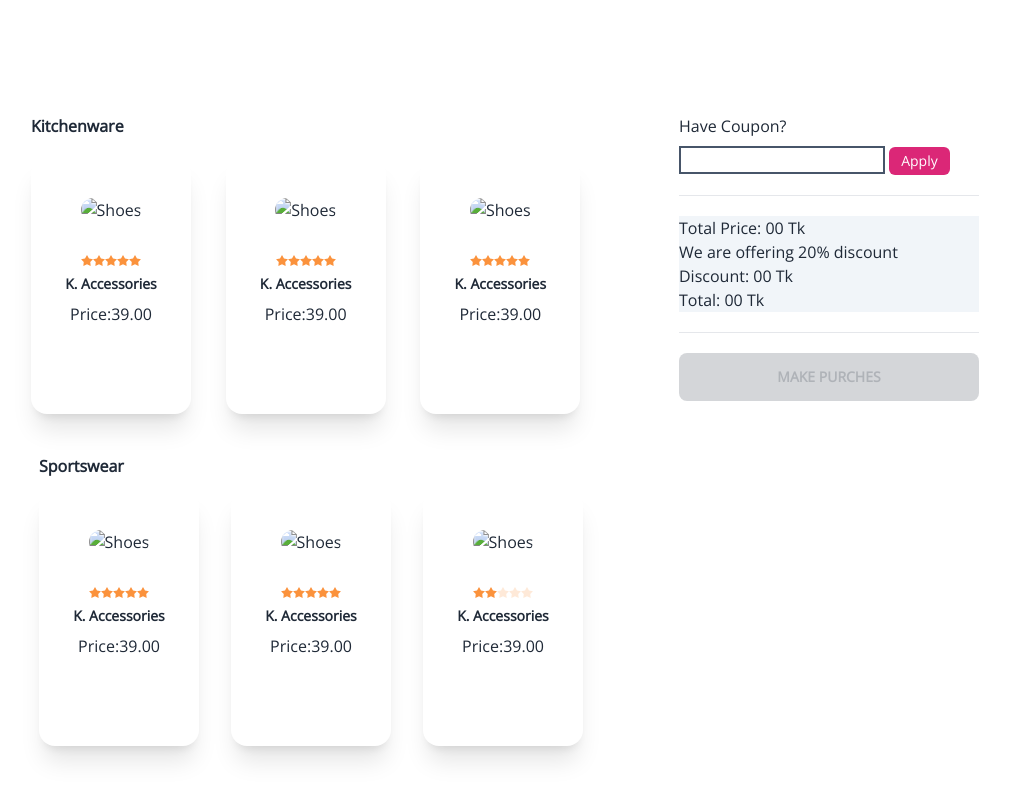
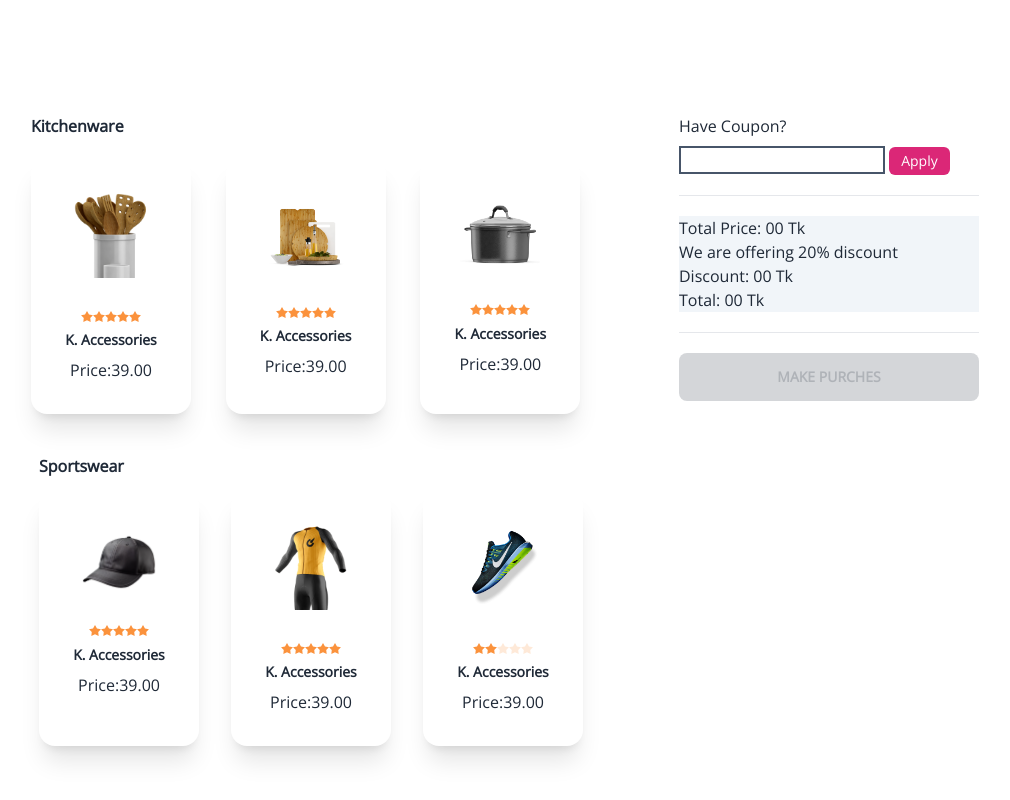
Before and after one commit to afsanaabrar/New-folder, a plain HTML site: page index.html in a window 1280 px wide. Shown: the part 498-1298 px from the top of the page, without its empty margins (25-1035 px from the left). Drawn offline with nearby package versions, Linux system fonts and the light colour scheme; the site is published under a folder, as on GitHub Pages, so addresses that start at the root find nothing.

Commit message:
last add

```diff
--- a/index.html
+++ b/index.html
@@ -43,7 +43,7 @@
  <!-- 1sr card -->
  <div  class="card w-32 h-56 lg:w-40 lg:h-64 bg-base-100 shadow-xl md:w-40 md:h-56 ">
     <figure id="parina" onclick="firastCard(this)" class="px-10 pt-10">
-      <img src="/images/prod1.png" alt="Shoes" class="rounded-xl" />
+      <img src="./images/prod1.png" alt="Shoes" class="rounded-xl" />
     </figure>
     <div class="card-body items-center text-center">
          <!-- xs -->
@@ -63,7 +63,7 @@
      <!-- 2nd card -->
      <div  class="card w-32 h-56  lg:w-40 bg-base-100 shadow-xl lg:h-64 md:w-40 md:h-56 ">
         <figure id="parina"  onclick="firastCard(this)" class="px-10 pt-10">
-          <img src="/images/prod2.png" alt="Shoes" class="rounded-xl" />
+          <img src="./images/prod2.png" alt="Shoes" class="rounded-xl" />
         </figure>
         <div class="card-body items-center text-center">
              <!-- xs -->
@@ -83,7 +83,7 @@
          <!--3rd card -->
     <div  class="card w-32 h-56 lg:w-40 bg-base-100 shadow-xl lg:h-64  md:w-40 md:h-56 ">
         <figure id="parina"  onclick="firastCard(this)" class="px-10 pt-10">
-          <img src="/images/prod3.png" alt="Shoes" class="rounded-xl" />
+          <img src="./images/prod3.png" alt="Shoes" class="rounded-xl" />
         </figure>
         <div class="card-body items-center text-center">
              <!-- xs -->
@@ -112,7 +112,7 @@
          <!-- 1sr card -->
     <div  class="card w-32 h-56 lg:w-40  md:w-40 md:h-56 bg-base-100 shadow-xl lg:h-64">
         <figure id="parina" onclick="firastCard(this)" class="px-10 pt-10">
-          <img src="/images/prod4.png" alt="Shoes" class="rounded-xl" />
+          <img src="./images/prod4.png" alt="Shoes" class="rounded-xl" />
         </figure>
         <div class="card-body items-center text-center">
              <!-- xs -->
@@ -132,7 +132,7 @@
          <!-- 2nd card -->
     <div  class="card w-32 h-56 lg:w-40 md:w-40 md:h-56  bg-base-100 shadow-xl lg:h-64">
         <figure id="parina" onclick="firastCard(this)" class="px-10 pt-10">
-          <img src="/images/prod5.png" alt="Shoes" class="rounded-xl" />
+          <img src="./images/prod5.png" alt="Shoes" class="rounded-xl" />
         </figure>
         <div class="card-body items-center text-center">
              <!-- xs -->
@@ -152,7 +152,7 @@
          <!-- 3rd card -->
     <div  class="card w-32 h-56 lg:w-40 bg-base-100 shadow-xl lg:h-64 md:w-40 md:h-56 ">
         <figure id="parina"  onclick="firastCard(this)" class="px-10 pt-10">
-          <img src="/images/prod6.png" alt="Shoes" class="rounded-xl" />
+          <img src="./images/prod6.png" alt="Shoes" class="rounded-xl" />
         </figure>
         <div class="card-body items-center text-center">
              <!-- xs -->
```
